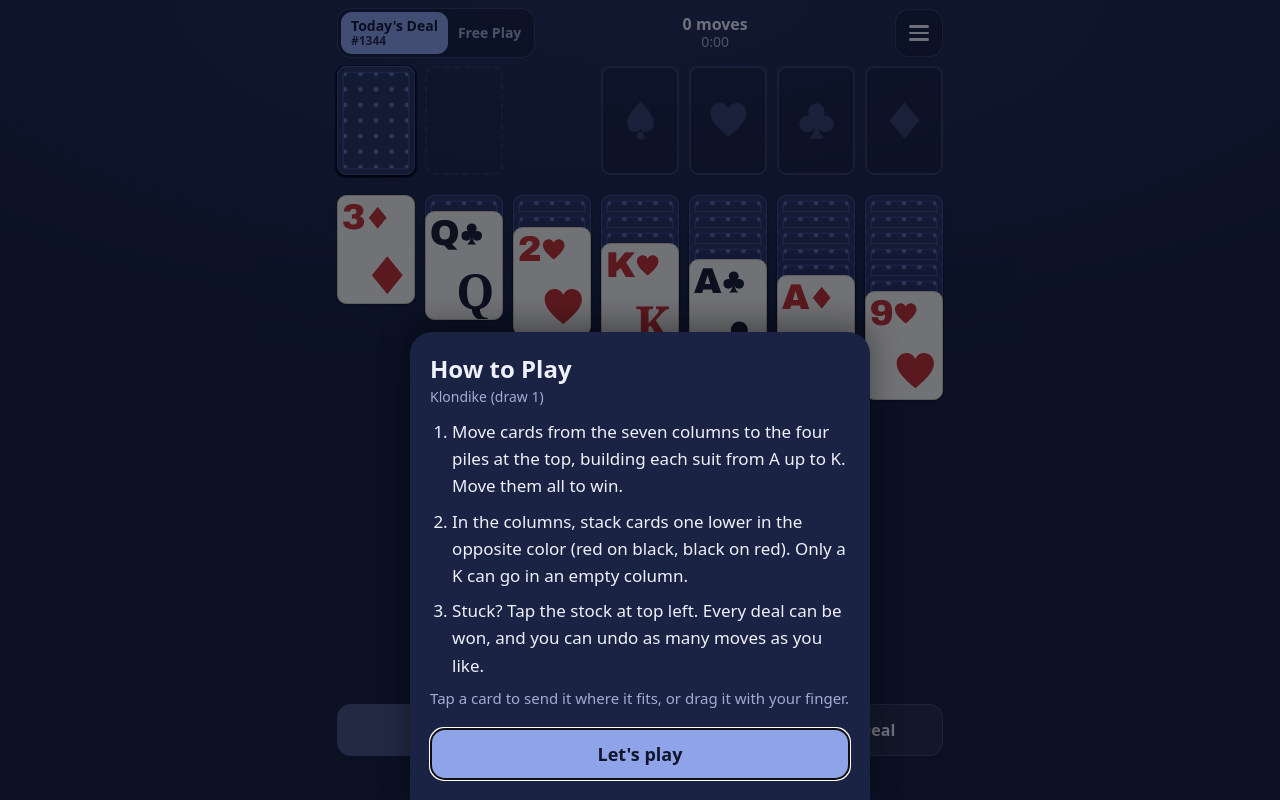
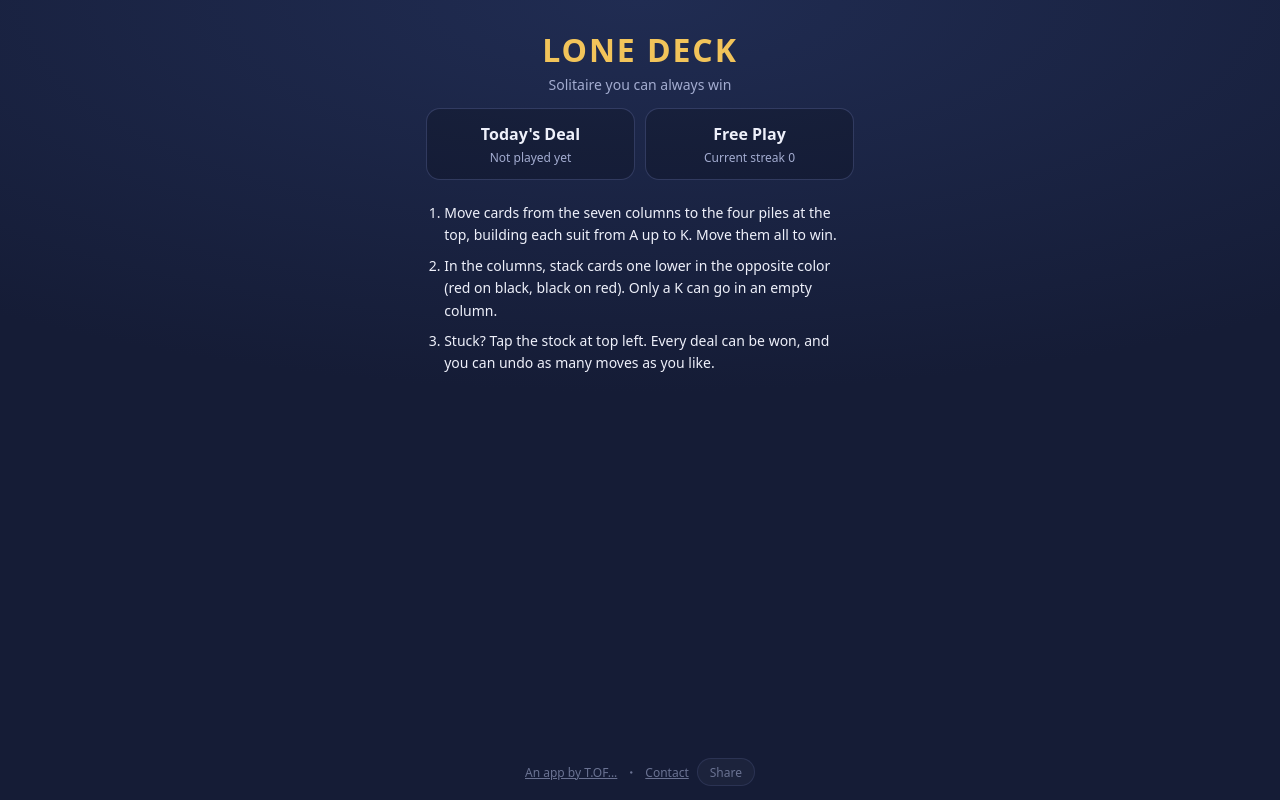
Before and after one commit to t-of/lone-deck, a plain HTML site: page index.html in a window 1280 px wide. Drawn offline with Linux system fonts and the light colour scheme.

Commit message:
ホーム画面を足し、いきなり盤面から遊ばせない
開いたら今日の配り・ふだんを選ぶホームを出す。つづきから、記録の様子、遊び方をここへ集め、
盤面へはメニューの「ホーム」から戻れるようにした。

```diff
--- a/i18n.js
+++ b/i18n.js
@@ -19,6 +19,9 @@ export const STRINGS = {
   'btn.cancel': ['やめる', 'Cancel'],
   'btn.start': ['はじめる', "Let's play"],
   'btn.menu': ['メニュー', 'Menu'],
+  'btn.continue': ['つづきから', 'Continue'],
+  'home.notYet': ['まだ挑戦していない', 'Not played yet'],
+  'menu.home': ['ホーム', 'Home'],
   'menu.stats': ['記録', 'Stats'],
   'menu.howto': ['遊び方', 'How to Play'],
   'menu.sound': ['音', 'Sound'],
--- a/index.html
+++ b/index.html
@@ -39,7 +39,40 @@
     <symbol id="s3" viewBox="0 0 100 100"><path d="M50 3 L 88 50 L 50 97 L 12 50 Z"/></symbol>
   </svg>
 
-  <main class="app">
+  <!-- ホーム -->
+  <main class="home" id="home">
+    <header class="home__head">
+      <h1 class="home__name">LONE DECK</h1>
+      <p class="home__catch" data-t="tagline"></p>
+    </header>
+
+    <button class="btn btn--main btn--wide" id="continueBtn" data-t="btn.continue" hidden></button>
+
+    <div class="home__modes">
+      <button class="home__card" id="homeDaily" type="button">
+        <span class="home__card-name" data-t="mode.daily"></span>
+        <span class="home__card-sub" id="homeDailySub"></span>
+      </button>
+      <button class="home__card" id="homeFree" type="button">
+        <span class="home__card-name" data-t="mode.free"></span>
+        <span class="home__card-sub" id="homeFreeSub"></span>
+      </button>
+    </div>
+
+    <ol class="howto">
+      <li data-t="howto.1"></li>
+      <li data-t="howto.2"></li>
+      <li data-t="howto.3"></li>
+    </ol>
+
+    <footer class="credit">
+      <a href="https://t-of.github.io/" data-t="credit">T.OF... のアプリ</a>・<a href="https://t-of.github.io/contact/" data-t="contact" target="_blank" rel="noopener">問い合わせ</a>
+      <button class="pill" data-wak="install" data-t="btn.install" hidden>アプリにする</button>
+      <button class="pill" data-wak="share" data-t="btn.share">共有</button>
+    </footer>
+  </main>
+
+  <main class="app" id="app" hidden>
     <header class="bar">
       <div class="modes">
         <button class="mode" id="modeDaily" type="button"><span data-t="mode.daily"></span><b id="dailyNo"></b></button>
--- a/main.js
+++ b/main.js
@@ -518,12 +518,43 @@ $('undoBtn').addEventListener('click', (e) => { if (e.detail === 0) undo(); });
 $('hintBtn').addEventListener('click', showHint);
 $('finishBtn').addEventListener('click', autoFinish);
 $('newBtn').addEventListener('click', () => requestNew('free'));
-$('modeDaily').addEventListener('click', () => {
+function selectDaily() {
   if (game.mode === 'daily' && game.date === today() && !game.won) return;
   requestNew('daily');
-});
-$('modeFree').addEventListener('click', () => { if (game.mode !== 'free') requestNew('free'); });
+}
+function selectFree() { if (game.mode !== 'free') requestNew('free'); }
+$('modeDaily').addEventListener('click', selectDaily);
+$('modeFree').addEventListener('click', selectFree);
 $('menuBtn').addEventListener('click', () => { sfx.click(); showMenu(); });
+
+// ---- ホーム ----
+
+function renderHome() {
+  $('continueBtn').hidden = !(game && game.counted && !game.won);
+  const d = daily.days[today()];
+  $('homeDailySub').textContent = d?.won ? `${t('hud.moves', { n: d.moves })} · ${fmtTime(lang, d.time)}` : t('home.notYet');
+  $('homeFreeSub').textContent = `${t('stats.streak')} ${stats.streak}`;
+}
+
+function enterGame() {
+  $('home').hidden = true;
+  $('app').hidden = false;
+  layout();
+  render();
+  updateHud();
+  requestAnimationFrame(() => board.classList.add('ready'));
+  $('finishBtn').hidden = !L.canAutoFinish(state);
+}
+
+function goHome() {
+  $('app').hidden = true;
+  $('home').hidden = false;
+  renderHome();
+}
+
+$('continueBtn').addEventListener('click', () => { sfx.click(); enterGame(); if (L.isStuck(state)) showStuck(); });
+$('homeDaily').addEventListener('click', () => { sfx.click(); enterGame(); selectDaily(); if (L.isStuck(state)) showStuck(); });
+$('homeFree').addEventListener('click', () => { sfx.click(); enterGame(); selectFree(); if (L.isStuck(state)) showStuck(); });
 
 addEventListener('keydown', (e) => {
   if (sheet.open) return;
@@ -556,6 +587,7 @@ sheet.addEventListener('click', (e) => {
   else if (act === 'next') { closeSheet(); (game.mode === 'free' ? showBreak() : Promise.resolve()).then(() => startGame('free')); }   // 今日の配りのあとは区切りを入れない
   else if (act === 'daily') startGame('daily');
   else if (act === 'shareResult') shareResult();
+  else if (act === 'home') { closeSheet(); goHome(); }
   else if (act === 'stats') showStats();
   else if (act === 'howto') showHowto();
   else if (act === 'sound') { settings.sound = b.dataset.v === 'on'; save('settings', settings); setAudioSession(settings.sound); showMenu(); }
@@ -571,6 +603,7 @@ function showMenu() {
   openSheet(`
     <h2 class="sheet__title">LONE DECK</h2>
     <p class="sheet__sub">${t('tagline')} · ${t('game.klondike')}</p>
+    <button class="rowbtn" data-act="home">${t('menu.home')}<span>›</span></button>
     <button class="rowbtn" data-act="stats">${t('menu.stats')}<span>›</span></button>
     <button class="rowbtn" data-act="howto">${t('menu.howto')}<span>›</span></button>
     <div class="rowset"><span>${t('menu.sound')}</span>${seg('sound', settings.sound ? 'on' : 'off', [['on', t('on')], ['off', t('off')]])}</div>
@@ -619,18 +652,15 @@ function applyLang() {
   slotEls.s?.setAttribute('aria-label', t('a11y.stock'));
   slotEls.w?.setAttribute('aria-label', t('a11y.waste'));
   if (game) updateHud();
+  if ($('home').hidden === false) renderHome();
 }
 
 // ---- はじめる ----
+// まずホームを出す。今日の配り／ふだんを選ぶか「つづきから」で局へ入る（RULES.md §5）。
 
 buildBoard();
-layout();
+layout();   // resume() が render() するので、盤がまだ隠れていても先に大きさを決めておく
+resume();   // 保存があれば読み、なければ今日の配り・ふだんのどちらかで新しく始める
 applyLang();
-resume();
-render();
-updateHud();
-requestAnimationFrame(() => board.classList.add('ready'));   // 最初の配りは動かさずに出す
-new ResizeObserver(() => { layout(); render(); }).observe(board);
-$('finishBtn').hidden = !L.canAutoFinish(state);
-if (!settings.coached) showHowto();
-else if (L.isStuck(state)) showStuck();
+renderHome();
+new ResizeObserver(() => { if (!$('app').hidden) { layout(); render(); } }).observe(board);
--- a/style.css
+++ b/style.css
@@ -45,6 +45,41 @@ button { font: inherit; color: inherit; cursor: pointer; }
     max(8px, env(safe-area-inset-bottom))
     max(10px, env(safe-area-inset-left));
 }
+
+/* ---- ホーム ---- */
+.home {
+  min-height: 100dvh;
+  max-width: 460px;
+  margin: 0 auto;
+  display: flex;
+  flex-direction: column;
+  gap: 14px;
+  padding:
+    max(20px, env(safe-area-inset-top))
+    max(16px, env(safe-area-inset-right))
+    max(14px, env(safe-area-inset-bottom))
+    max(16px, env(safe-area-inset-left));
+}
+.home__head { text-align: center; padding-top: 8px; }
+.home__name { margin: 0 0 4px; font-size: 32px; letter-spacing: 0.06em; color: var(--gold); }
+.home__catch { margin: 0; color: var(--muted); font-size: 14px; }
+.home__modes { display: grid; grid-template-columns: 1fr 1fr; gap: 10px; }
+.home__card {
+  min-height: 72px;
+  border: 1px solid var(--line);
+  background: rgba(0, 0, 0, 0.2);
+  border-radius: 14px;
+  display: flex;
+  flex-direction: column;
+  align-items: center;
+  justify-content: center;
+  gap: 4px;
+  padding: 8px;
+}
+.home__card-name { font-size: 16px; font-weight: 700; }
+.home__card-sub { font-size: 12px; color: var(--muted); }
+.home .howto { font-size: 14px; }
+.home .credit { margin-top: auto; flex-wrap: wrap; padding-top: 8px; }
 
 /* ---- 上の帯 ---- */
 .bar { display: flex; align-items: center; gap: 8px; min-height: 48px; }
```
